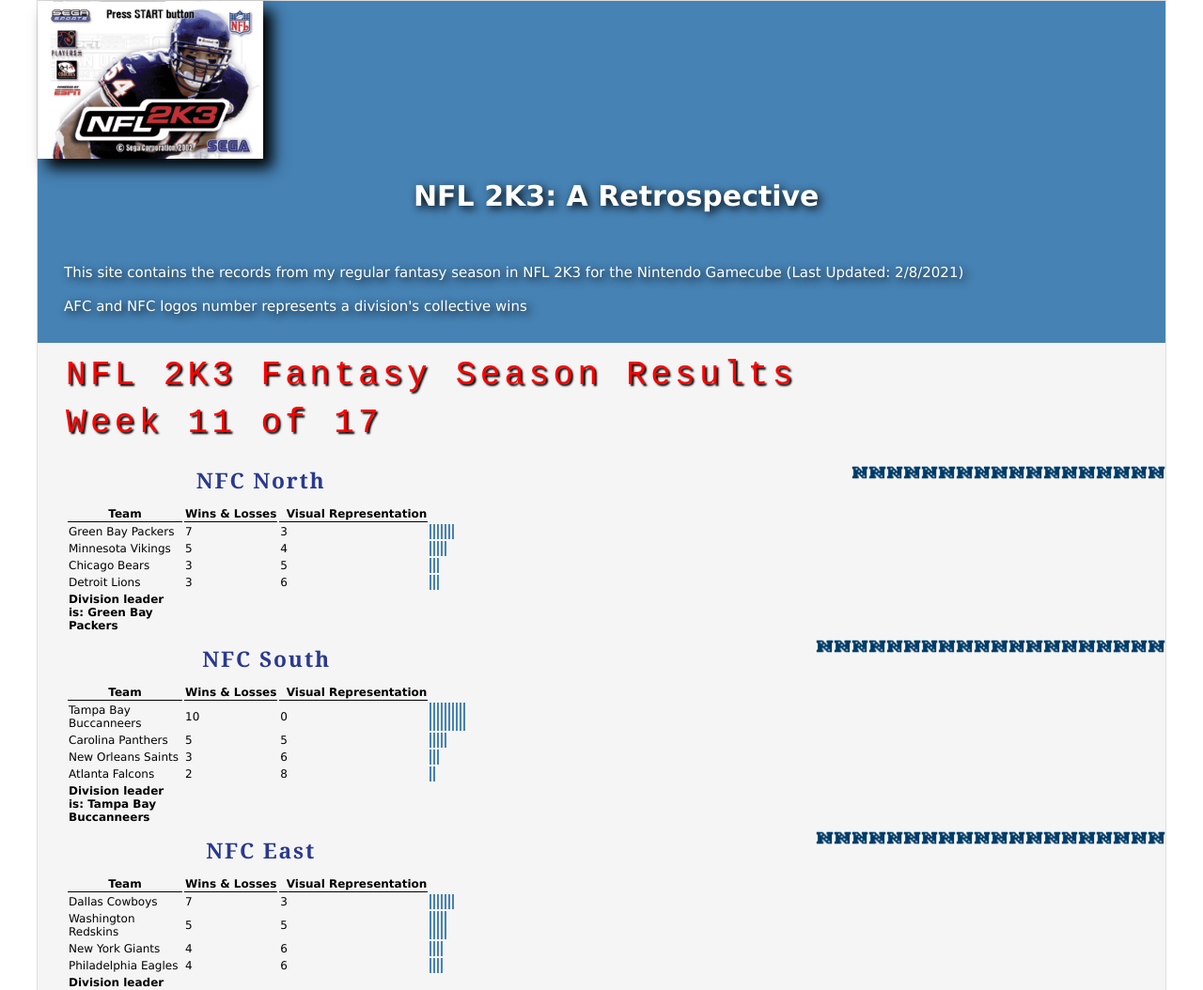
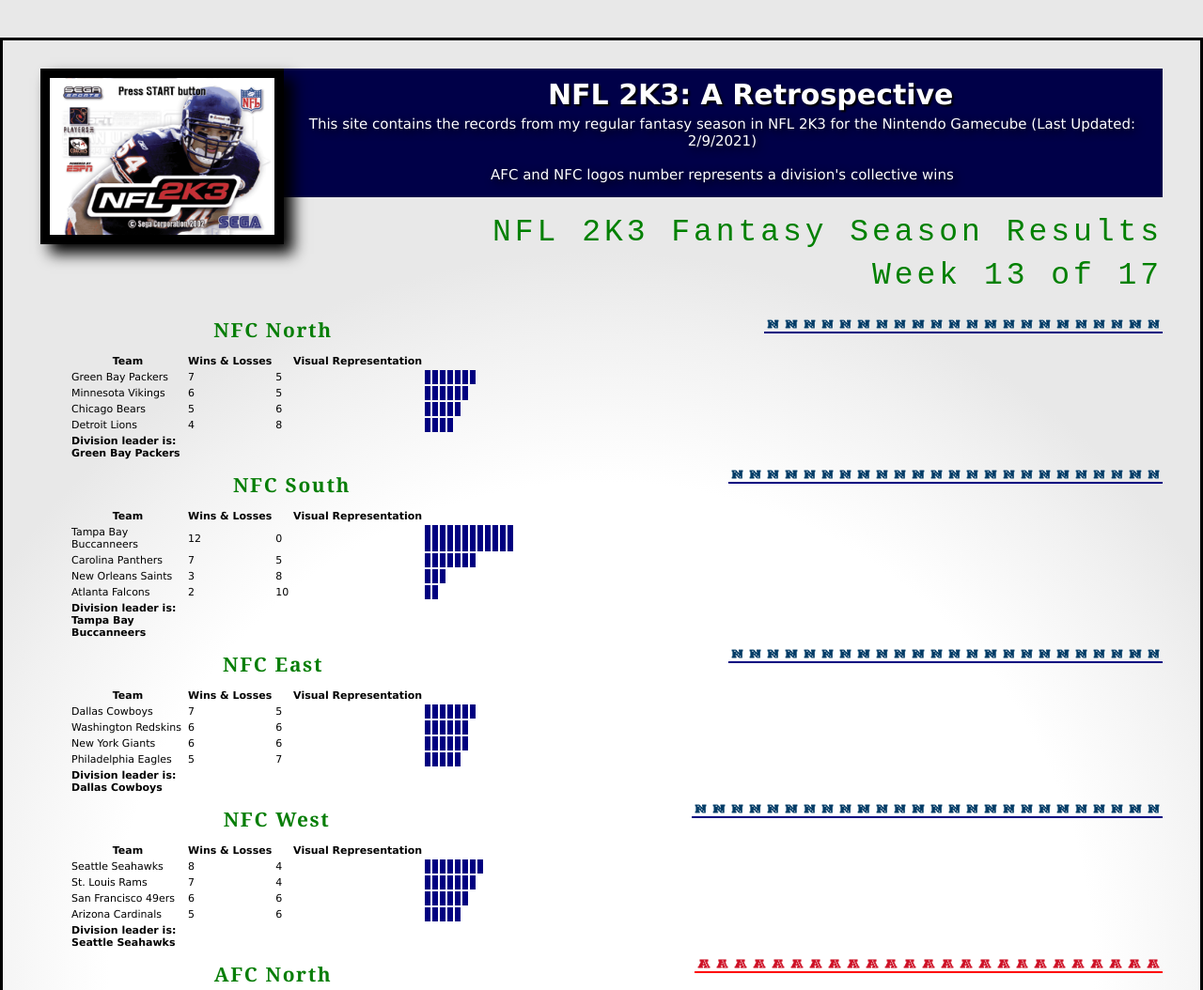
Before and after one commit to MARKMENTAL/NFL2K3Retrospective, a plain HTML site: page index.html in a window 1280 px wide. Shown: the top 1054 px of the page at 94% size. Drawn offline with Linux system fonts and the light colour scheme.

Commit message:
Update 1: UI Revamp, Week 13 and Pro Bowl Projections

```diff
--- a/NFLInfo.js
+++ b/NFLInfo.js
@@ -18,7 +18,7 @@
 "use strict";
 
 
-var gameTitle = "NFL 2K3 Fantasy Season Results <br> Week 11 of 17";
+var gameTitle = "NFL 2K3 Fantasy Season Results <br> Week 13 of 17";
 
 var division = ["NFC North", "NFC South", "NFC East", "NFC West",
     "AFC North", "AFC South", "AFC East", "AFC West"
@@ -47,23 +47,34 @@ var conference = [
 ];
 
 var wins = [
-    [7, 5, 3, 3],
-    [10, 5, 3, 2],
-    [7, 5, 4, 4],
-    [5, 5, 5, 4],
-    [6, 6, 5, 4],
-    [6, 5, 4, 3],
-    [7, 5, 3, 3],
-    [6, 4, 4, 3],
+//NFC start
+    [7, 6, 5, 4],
+    [12, 7, 3, 2],
+    [7, 6, 6, 5],
+    [8, 7, 6, 5],
+//NFC end
+//AFC start
+    [7, 7, 7, 4],
+    [8, 6, 5, 4],
+    [9, 6, 4, 4],
+    [7, 6, 6, 3],
+//AFC end
 ];
 
 var losses = [
-    [3, 4, 5, 6],
-    [0, 5, 6, 8],
-    [3, 5, 6, 6],
-    [3, 4, 4, 5],
-    [4, 4, 5, 6],
-    [3, 5, 6, 6],
-    [3, 3, 6, 7],
-    [4, 5, 5, 6],
+//NFC start
+    [5, 5, 6, 8],
+    [0, 5, 8, 10],
+    [5, 6, 6, 7],
+    [4, 4, 6, 6],
+//NFC end
+//AFC start
+    [5, 5, 5, 8],
+    [4, 6, 7, 8],
+    [3, 5, 8, 8],
+    [5, 6, 6, 9],
+//AFC end
 ];
+
+var AFCProQB =["Brett Favre","Kansas City Chiefs"];
+var NFCProQB =["Peyton Manning","Philadelphia Eagles"];
--- a/index.html
+++ b/index.html
@@ -12,8 +12,9 @@
 <body>
 	<header> <img src="NFL2K3_title.png" alt="NFL 2k3" id="NFL" />
 		<h1 id="title">NFL 2K3: A Retrospective</h1>
-		<p id="subtitle"> This site contains the records from my regular fantasy season in NFL 2K3 for the Nintendo Gamecube (Last Updated: 2/8/2021)
-		<br><br> AFC and NFC logos number represents a division's collective wins</p>
+		<p id="subtitle"> This site contains the records from my regular fantasy season in NFL 2K3 for the Nintendo Gamecube (Last Updated: 2/9/2021)
+			<br>
+			<br> AFC and NFC logos number represents a division's collective wins</p>
 	</header>
 	<section> </section>
 	<footer>
--- a/results.js
+++ b/results.js
@@ -15,7 +15,7 @@
         without even the implied warranty of MERCHANTABILITY or FITNESS
         FOR A PARTICULAR PURPOSE.  See the GNU GPL for more details.
         *
-        @licend /
+        @licend */
 
 /* Callback Function to calculate an array sum */
 function calcSumWin(value) {
@@ -49,7 +49,7 @@ function teamRows(divisionNum, totalWins, totalLosses) {
     return rowHTML;
 }
 
-//function to create bar graphs
+//function to create bar graphs and conference logo meters
 function createBar(confType) {
 
     var barHTML = "";
@@ -64,6 +64,18 @@ function createBar(confType) {
             return barHTML;
     }
 }
+//function gets ProBowlQB info from NFLInfo.js and shows as html
+function ProBowlQBProjection() {
+    var proHTML = "";
+    proHTML += "<table id ='ProBowlAFC'>" + "<caption> AFC Predicted Pro Bowl QB </caption>";
+    proHTML += "<tr><th> Player</th> <th> Team</th></tr>";
+    proHTML += "<tr><td>" + AFCProQB[0] + "</td>" + "<td>" + AFCProQB[1] + "</td></tr> </table>";
+    proHTML += "<table id ='ProBowlNFC'>" + "<caption> NFC Predicted Pro Bowl QB </caption>";
+    proHTML += "<tr><th> Player</th> <th> Team</th></tr>";
+    proHTML += "<tr><td>" + NFCProQB[0] + "</td>" + "<td>" + NFCProQB[1] + "</td></tr>";
+    return proHTML;
+}
+
 
 var reportHTML = "<h1>" + gameTitle + "</h1>";
 var i;
@@ -76,5 +88,5 @@ for (i = 0; i < division.length; i++) {
     reportHTML += "</table>";
 }
 
-
+reportHTML += ProBowlQBProjection()
 document.getElementsByTagName("section")[0].innerHTML = reportHTML;
--- a/styles.css
+++ b/styles.css
@@ -1,55 +1,42 @@
 @charset "utf-8";
-
-
 html {
-   background: white;
 	font-family: Verdana, Geneva, sans-serif;
-   font-size: 12px;
+	font-size: 11px;
 }
-
 body {
-   background: WhiteSmoke;
+	background: radial-gradient(circle, rgba(255,255,255,1) 43%, rgba(241,241,241,1) 56%, rgba(232,232,232,1) 63%);
+	;
 	max-width: 1200px;
 	min-width: 420px;
-   margin: 0px auto;
-   border: 1px solid rgb(221, 221, 221);
-   display: -webkit-flex;
-   display: flex;
-   -webkit-flex-flow: row wrap;
-   flex-flow: row wrap;
+	margin: 40px auto;
+	border: 3px solid black;
+	padding: 40px;
 }
-
-
 /* Header Styles */
-
 body > header {
-   width: 100%;
-   background-color: steelblue;
+	background-color: #000048;
 }
-
 /*NFL 2k3 logo*/
 img#NFL {
 	width: 20%;
-   float:left;
+	float: left;
 	box-shadow: 10px 10px 15px black;
+	border: 10px solid black;
 }
-
 img#segasports {
 	width: 20%;
 	float: right;
 	height: 70%;
 }
-
 /*Title NFL 2K Retrospective*/
 h1#title {
-   color:white;
-   padding: 170px;
+	color: white;
 	font-size: 30px;
-   padding-bottom: 35px;
 	padding-right: 2px;
-   padding-left:400px;
-   text-shadow: black 3px 3px 10px;
-   background-color:steelblue;
+	padding-left:550px;
+	padding-top: 10px;
+	margin: -10px;
+	text-shadow: black 2px 2px 2px;
 }
 p#subtitle{
 	color:white;
@@ -58,113 +45,118 @@ p#subtitle{
 	padding-right: 2px;
 	padding-left:28px;
 	text-shadow: black 3px 3px 10px;
-   background-color:steelblue;
+	text-align: center;
 }
-
-
 /*Media Queries*/
 @media only screen and (max-width: 980px) {
 	h1#title {
-    color:steelblue;
-    text-shadow:none;
+		color: #000048;
+		text-shadow: none;
 	}
 }
-
 /* Section Styles: Code that is inserted from JavaScript */
-
 img#afclogo {
-   height: 14px;
+	height: 10px;
 	float: right;
-
+	border-bottom: red solid 2px;
+	padding-bottom: 50px;
+	padding: 3px;
 }
-
 img#nfclogo {
-   height:14px;
-   float:right;
+	height: 10px;
+	float: right;
+	border-bottom: navy solid 2px;
+	padding-bottom: 50px;
+	padding: 3px;
 }
-
 section {
 	-webkit-flex: 1 1 500px;
 	flex: 1 1 500px;
 	padding-left: 30px;
 	padding-bottom: 10px;
 }
-
-section >  h1 {
+section > h1 {
 	font-size: 3em;
 	letter-spacing: 0.12em;
 	line-height: 1.4em;
 	font-weight: normal;
-   color: red;
+	color: green;
 	font-family:monospace;
-   text-shadow: black 2px 2px 2px;
 	margin: 10px 0px 20px 0px;
+	text-align: right;
 }
-
 section table {
 	margin: 10px 0px 5px 0px;
 }
-
 section table caption {
 	font-family: Cambria, "Hoefler Text", "Liberation Serif", Times, "Times New Roman", serif;
-   color: rgb(42, 57, 144);
+	color: #087e08;
 	font-size: 1.9em;
 	font-weight: bold;
 	letter-spacing: 0.08em;
 	margin-bottom: 10px;
 }
-
 section table tr:first-of-type th:last-of-type {
 	text-align: right;
 }
-
-th {border-bottom: 1px solid black;}
-
 section table tr td:first-of-type {
 	width: 120px;
 }
-
 section table tr td:nth-of-type(3) {
 	width: 150px;
 	text-align: left;
 	padding-right: 7px;
 }
-
-
-
-td.AFC {background-color: red;}
-td.NFC {background-color: steelblue;}
-
+/*AFC and NFC bars are made with table data elements*/
+td.AFC {
+	background-color: red;
+	padding:3px;
+}
+td.NFC {
+	background-color: navy;
+	padding: 3px;
+}
+table#ProBowlNFC {
+	background-image: url(nfclogo.png);
+	background-size: 1px,1px;
+	border: black solid 5px;
+	padding: 10px;
+	font-size: 14px;
+}
+table#ProBowlAFC {
+	background-image: url(afclogo.png);
+	background-size: 1px,1px;
+	border: black solid 5px;
+	padding: 8px;
+	float: right;
+	font-size: 14px;
+}
 /* Footer Styles */
-
 footer {
 	width: 100%;
 }
-
 footer p {
 	color: white;
 	font-size: 1.5em;
 	text-align: center;
-   background-color: steelblue;
-   margin: 0px;
-   padding: 10px;
+	background-color: #000048;
+	margin: -10px;
+	padding: 18px;
 }
 img#tux {
-   display: inline-block;
+	display: inline;
 	width: 40px;
 	height:40px;
 	float:center;
 	margin-bottom: -10px;
 }
-
 img#firefox {
-   display: inline-block;
+	display: inline;
 	width: 40px;
 	height:40px;
 	float:center;
 	margin-bottom: -10px;
 }
-
 p#disclosure{
 	font-size: 0.8em;
 }
```
Lines whose indentation alone changed are shown as unchanged.
